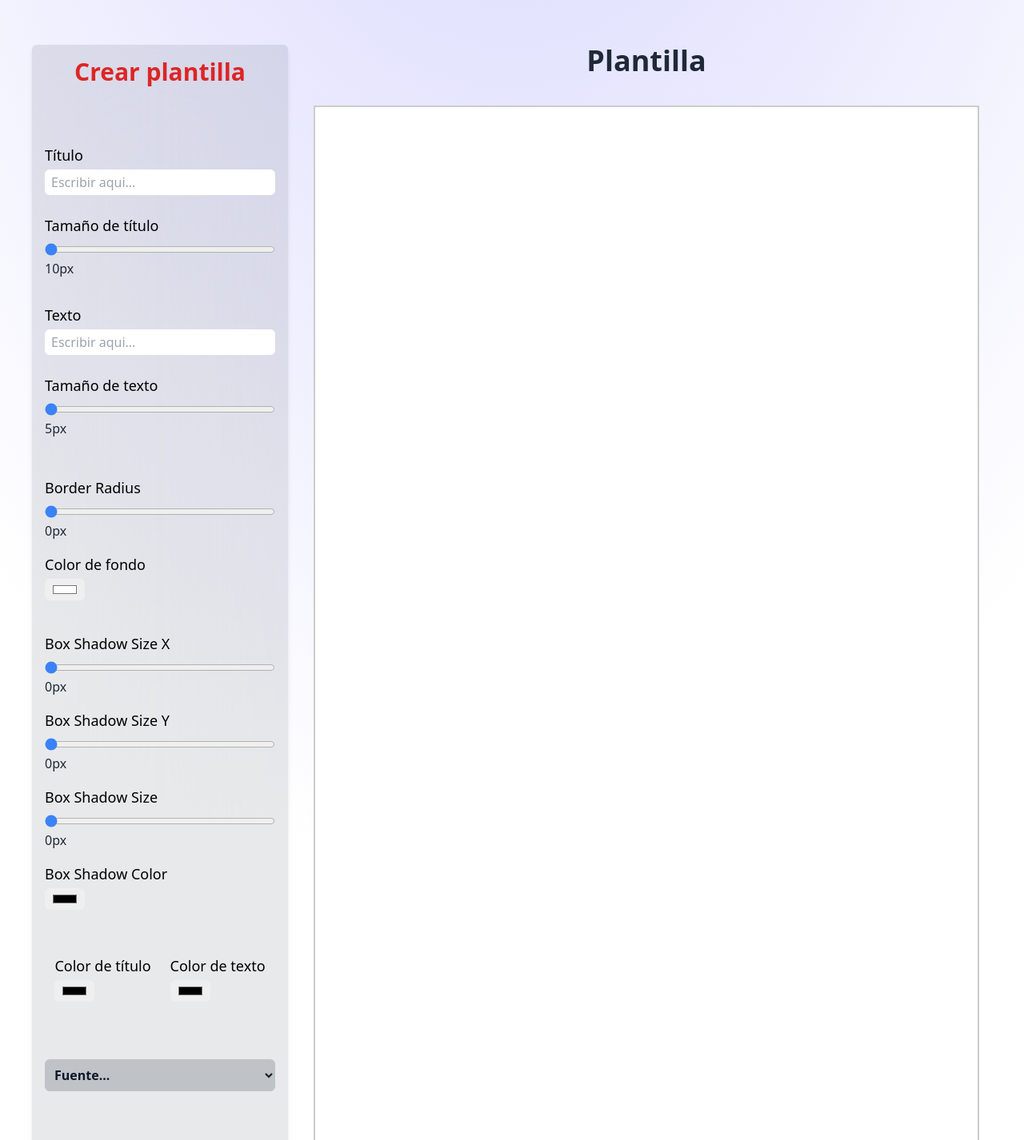
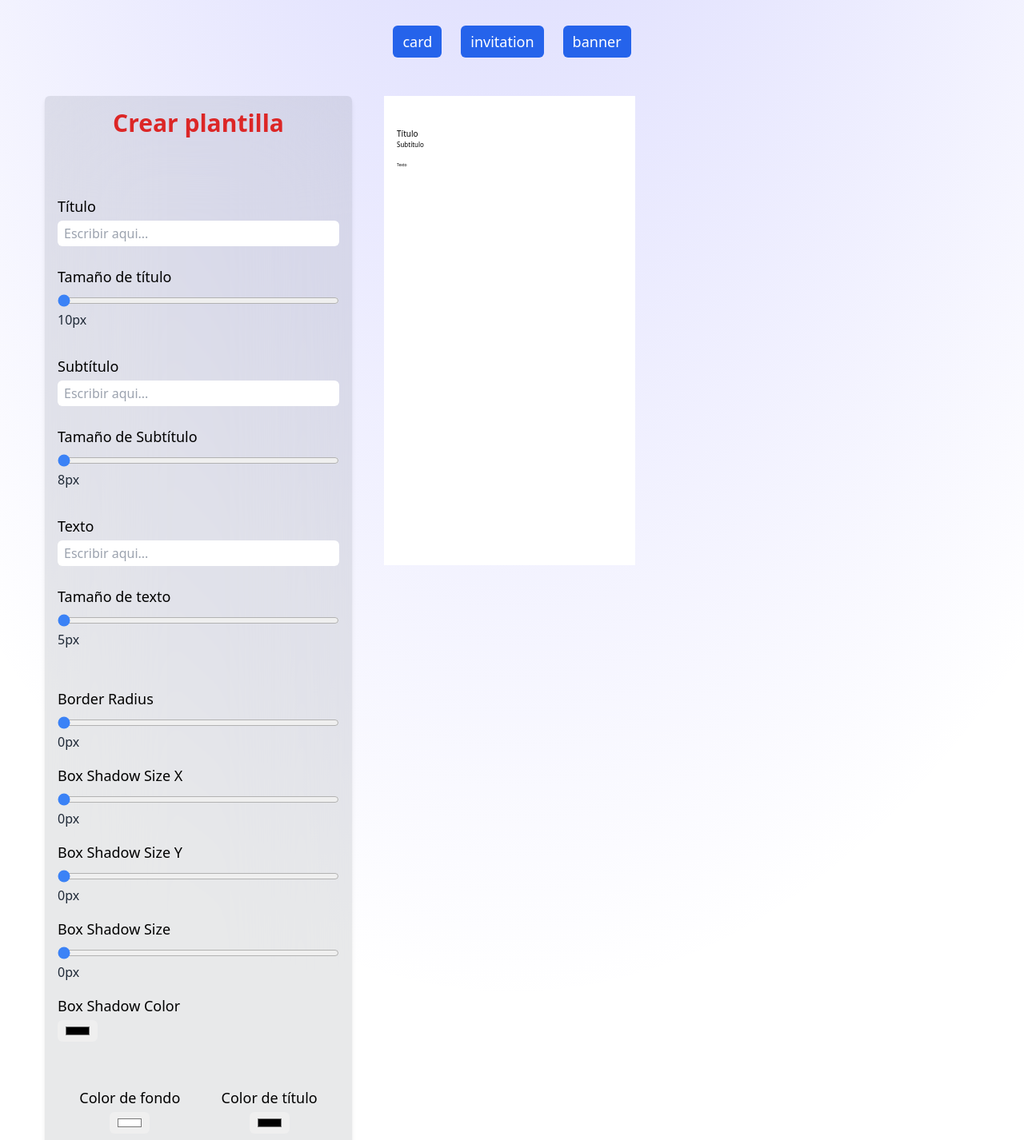
Before and after one commit to nicotapie30/template-view, a React (Vite) app: page / in a window 1280 px wide. Shown: the part 200-1626 px from the top of the page at 80% size. Built offline with nearby package versions, Linux system fonts and the light colour scheme.

Commit message:
add: 09 Subiendo manejo de estados al componente padre Main.jsx y agregando lógica de selección de templates específicas

```diff
--- a/src/components/form/Form.jsx
+++ b/src/components/form/Form.jsx
@@ -1,15 +1,11 @@
 import React, { useState } from 'react'
 import { Button } from '@/components/buttons/Button'
 import { Input } from '@/components/inputs/Input'
-import { Template } from '@/components/main/Template'
 import { SelectFont } from '@/components/inputs/SelectFont'
-import { initialValues } from '@/utils/initialValues'
+import initialValues from '@/utils/initialValues.js'
 import { handleImageChange } from '@/utils/imageLogicInput'
 
-export const Form = () => {
-	const [inputValue, setInputValue] = useState(initialValues)
-	const [font, setFont] = useState('')
-
+export const Form = ({ inputValue, setInputValue, font, setFont }) => {
 	const handleChange = (e) => {
 		const { id, value, files } = e.target
 		if (id === 'image' && files.length > 0) {
@@ -32,9 +28,9 @@ export const Form = () => {
 	}
 
 	return (
-		<div className='w-screen h-full p-4 px-10 flex gap-4'>
+		<div className='w-auto h-full px-10 flex gap-4'>
 			<form
-				className='w-auto min-w-80 h-full p-4 mt-12 flex flex-col gap-14 bg-gray-800/10 backdrop-blur-3xl rounded-md shadow-md'
+				className='w-96 min-w-70 h-full p-4 flex flex-col gap-14 bg-gray-800/10 backdrop-blur-3xl rounded-md shadow-md'
 				onSubmit={handleSubmit}
 			>
 				<h2 className='mb-4 text-center text-3xl font-bold text-red-600'>
@@ -55,10 +51,33 @@ export const Form = () => {
 						<Input
 							type='range'
 							name='Tamaño de título'
-							id='fontTitleSize'
+							id='titleSize'
 							min='10'
 							max='50'
-							value={inputValue.fontTitleSize}
+							value={inputValue.titleSize}
+							onChange={handleChange}
+						/>
+					</div>
+				</div>
+
+				<div className='flex flex-col gap-6'>
+					<Input
+						type='text'
+						name='Subtítulo'
+						id='subTitle'
+						placeholder='Escribir aqui...'
+						value={inputValue.subTitle}
+						onChange={handleChange}
+					/>
+
+					<div>
+						<Input
+							type='range'
+							name='Tamaño de Subtítulo'
+							id='subTitleSize'
+							min='8'
+							max='35'
+							value={inputValue.subTitleSize}
 							onChange={handleChange}
 						/>
 					</div>
@@ -78,10 +97,10 @@ export const Form = () => {
 						<Input
 							type='range'
 							name='Tamaño de texto'
-							id='fontTextSize'
+							id='textSize'
 							min='5'
 							max='30'
-							value={inputValue.fontTextSize}
+							value={inputValue.textSize}
 							onChange={handleChange}
 						/>
 					</div>
@@ -95,14 +114,6 @@ export const Form = () => {
 						min='0'
 						max='50'
 						value={inputValue.borderRadius}
-						onChange={handleChange}
-					/>
-
-					<Input
-						type='color'
-						name='Color de fondo'
-						id='backgroundColor'
-						value={inputValue.backgroundColor}
 						onChange={handleChange}
 					/>
 
@@ -144,12 +155,28 @@ export const Form = () => {
 						onChange={handleChange}
 					/>
 				</div>
-				<div className='w-full h-full flex gap-6 place-content-center'>
+				<div className='w-full h-full flex gap-6 flex-wrap justify-evenly text-center'>
+					<Input
+						type='color'
+						name='Color de fondo'
+						id='backgroundColor'
+						value={inputValue.backgroundColor}
+						onChange={handleChange}
+					/>
+
 					<Input
 						type='color'
 						name='Color de título'
 						id='titleColor'
 						value={inputValue.titleColor}
+						onChange={handleChange}
+					/>
+
+					<Input
+						type='color'
+						name='Color de Subtítulo'
+						id='subTitleColor'
+						value={inputValue.subTitleColor}
 						onChange={handleChange}
 					/>
 
@@ -175,8 +202,6 @@ export const Form = () => {
 					<Button type='reset' content='Resetear' onClick={handleReset} />
 				</div>
 			</form>
-
-			<Template values={inputValue} font={font} />
 		</div>
 	)
 }
--- a/src/components/inputs/Input.jsx
+++ b/src/components/inputs/Input.jsx
@@ -24,6 +24,8 @@ export const Input = ({
 			className='flex flex-col gap-1 text-lg font-medium relative'
 		>
 			{name}
+			{type === 'color' && id !== 'boxShadowColor' ? (
+				<div className='flex justify-center gap-2'>
 					<input
 						type={type}
 						name={name}
@@ -35,6 +37,35 @@ export const Input = ({
 						max={max}
 						className={className()}
 					/>
+				</div>
+			) : (
+				<input
+					type={type}
+					name={name}
+					id={id}
+					value={value}
+					onChange={onChange}
+					placeholder={placeholder}
+					min={min}
+					max={max}
+					className={className()}
+				/>
+			)}
+			{type !== 'color' && id === 'boxShadowColor' ? (
+				<input
+					type={type}
+					name={name}
+					id={id}
+					value={value}
+					onChange={onChange}
+					placeholder={placeholder}
+					min={min}
+					max={max}
+					className={className()}
+				/>
+			) : (
+				''
+			)}
 			{type === 'range' && (
 				<span className='text-gray-800 text-base font-medium absolute top-14'>
 					{value}px
--- a/src/components/inputs/SelectFont.jsx
+++ b/src/components/inputs/SelectFont.jsx
@@ -3,7 +3,12 @@ export const SelectFont = ({ font, setFont }) => {
 		setFont(e.target.value)
 	}
 
-	const className = 'w-full p-2 bg-blue-50 text-slate-800 font-medium'
+	const fonts = [
+		{ id: 'fuente', label: 'Fuente' },
+		{ id: 'font-sans', label: 'Sans Serif' },
+		{ id: 'font-serif', label: 'Serif' },
+		{ id: 'font-mono', label: 'Monospace' },
+	]
 
 	return (
 		<select
@@ -13,18 +18,15 @@ export const SelectFont = ({ font, setFont }) => {
 			value={font}
 			onChange={handleSelect}
 		>
-			<option value='' className={className}>
-				Fuente...
-			</option>
-			<option value='font-sans' className={className}>
-				font-sans
-			</option>
-			<option value='font-serif' className={className}>
-				font-serif
-			</option>
-			<option value='font-mono' className={className}>
-				font-mono
-			</option>
+			{fonts.map((font) => (
+				<option
+					key={font.id}
+					value={font.id}
+					className='w-full p-2 bg-blue-50 text-slate-800 font-medium'
+				>
+					{font.label}
+				</option>
+			))}
 		</select>
 	)
 }
--- a/src/components/main/Main.jsx
+++ b/src/components/main/Main.jsx
@@ -1,13 +1,44 @@
+import { useState } from 'react'
 import { Form } from '@/components/form/Form'
 import { downloadPDF } from '@/utils/PDF/downloadPDF'
 import { Button } from '../buttons/Button'
+import { Template } from './template/Template'
+import initialvalues from '@/utils/initialValues.js'
 
 export const Main = () => {
+	const [templateType, setTemplateType] = useState('card')
+	const [inputValue, setInputValue] = useState(initialvalues)
+	const [font, seFont] = useState('')
+
+	const handleTemplateChange = (type) => {
+		setTemplateType(type)
+	}
+
 	return (
-		<main className='w-full h-full mt-12 p-4 flex flex-col items-center justify-center'>
-			<h1 className='text-5xl font-bold text-blue-800'>Template View</h1>
-			<div>
-				<Form />
+		<main className='w-full h-full mt-12 p-4 flex flex-col items-center'>
+			<h1 className='text-5xl mb-10 font-bold text-blue-800'>Template View</h1>
+
+			<div className='w-full flex flex-col gap-12'>
+				<article className='w-full h-auto flex gap-6 text-sm font-medium justify-center'>
+					{['card', 'invitation', 'banner'].map((type) => (
+						<Button
+							key={type}
+							onClick={() => handleTemplateChange(type.toLowerCase())}
+							type='button'
+							content={type}
+						/>
+					))}
+				</article>
+
+				<section className='w-full h-auto flex'>
+					<Form
+						inputValue={inputValue}
+						setInputValue={setInputValue}
+						font={font}
+						seFont={seFont}
+					/>
+					<Template type={templateType} values={inputValue} font={font} />
+				</section>
 			</div>
 			<Button
 				onClick={downloadPDF}
--- a/src/components/main/Template.jsx
+++ /dev/null
@@ -1,78 +0,0 @@
-import './template.css'
-
-export const Template = ({ values, font }) => {
-	const {
-		backgroundColor,
-		titleColor,
-		textColor,
-		fontTitleSize,
-		fontTextSize,
-		image,
-		borderRadius,
-		boxShadowSize,
-		boxShadowSizeX,
-		boxShadowSizeY,
-		boxShadowColor,
-	} = values
-
-	const fontFamily =
-		font === 'font-sans'
-			? 'Arial, sans-serif'
-			: font === 'font-serif'
-				? 'Georgia, serif'
-				: font === 'font-mono'
-					? 'Courier New, monospace'
-					: ''
-
-	return (
-		<section className='w-full flex flex-col gap-4'>
-			<h3 className='mb-1 mt-12 text-4xl text-gray-800 text-center font-bold'>
-				Plantilla
-			</h3>
-			<article id='template' className='w-full h-full p-4 overflow-hidden'>
-				<div
-					className='template-container'
-					style={{
-						backgroundColor: backgroundColor,
-						borderRadius: `${borderRadius}px`,
-						boxShadow: `${boxShadowSizeX}px ${boxShadowSizeY}px ${boxShadowSize}px ${boxShadowColor}`,
-					}}
-				>
-					<h4
-						className='mb-10 mt-3 text-4xl font-bold'
-						style={
-							titleColor && {
-								color: titleColor,
-								fontFamily: fontFamily,
-								fontSize: `${fontTitleSize}px`,
-							}
-						}
-					>
-						{values.title}
-					</h4>
-					<p
-						className='w-full text-lg flex justify-center'
-						style={
-							textColor && {
-								color: textColor,
-								fontFamily: fontFamily,
-								fontSize: `${fontTextSize}px`,
-							}
-						}
-					>
-						{values.text}
-					</p>
-					{image && (
-						<div className='w-8/12 h-6/12'>
-							<img
-								src={image}
-								alt='Image'
-								className='size-full rounded-md border-none outline-none object-contain'
-							/>
-						</div>
-					)}
-				</div>
-			</article>
-		</section>
-	)
-}
--- a/src/components/main/template.css
+++ /dev/null
@@ -1,14 +0,0 @@
-.template-container {
-	max-width: 100%;
-	width: 100%;
-	height: 100%;
-	overflow: hidden;
-	text-wrap: wrap;
-	padding: 16px;
-	z-index: 10;
-	display: flex;
-	flex-direction: column;
-	align-items: center;
-	border: 2px solid rgba(0, 0, 0, 0.2);
-	border-radius: 0px;
-}
--- /dev/null
+++ b/src/components/main/template/Template.jsx
@@ -0,0 +1,23 @@
+import { CardTemplate } from './cardTemplate/CardTemplate'
+
+const templatemMap = {
+	card: CardTemplate,
+}
+
+export const Template = ({ type, values, font }) => {
+	const SelectedTemplate = templatemMap[type]
+
+	if (!SelectedTemplate) {
+		return (
+			<div className='w-full h-full rounded-md bg-red-400 font-bold'>
+				Error: Tipo de plantilla no valida
+			</div>
+		)
+	} else {
+		return (
+			<div className='w-full h-auto'>
+				<SelectedTemplate values={values} font={font} />
+			</div>
+		)
+	}
+}
--- /dev/null
+++ b/src/components/main/template/cardTemplate/CardTemplate.jsx
@@ -0,0 +1,84 @@
+export const CardTemplate = ({ values, font }) => {
+	const {
+		backgroundColor,
+		titleColor,
+		subTitleColor,
+		textColor,
+		titleSize,
+		subTitleSize,
+		textSize,
+		image,
+		borderRadius,
+		boxShadowSize,
+		boxShadowSizeX,
+		boxShadowSizeY,
+		boxShadowColor,
+	} = values || {}
+
+	const fontFamily =
+		font === 'font-sans'
+			? 'Arial, sans-serif'
+			: font === 'font-serif'
+				? 'Georgia, serif'
+				: font === 'font-mono'
+					? 'Courier New, monospace'
+					: ''
+	return (
+		<div
+			className='w-2/5 h-1/3 p-4 transition-all z-10'
+			style={{
+				backgroundColor: backgroundColor,
+				borderRadius: borderRadius,
+				boxShadow: `${boxShadowSizeX}px ${boxShadowSizeY}px ${boxShadowSize}px ${boxShadowColor}`,
+			}}
+		>
+			<header className='w-full h-auto flex flex-col gap-6'>
+				<div>
+					{image && (
+						<img
+							src={image}
+							alt='User image'
+							title='Imágen de usuario'
+							className='w-14 h-14 rounded-full border-2 border-white object-contain object-center'
+						/>
+					)}
+				</div>
+
+				<h4
+					className='w-full'
+					style={{
+						fontFamily: fontFamily,
+						fontSize: titleSize,
+						color: titleColor,
+					}}
+				>
+					{values.title || 'Título'}
+				</h4>
+			</header>
+			<section className='w-full h-auto flex flex-col gap-4'>
+				<h5
+					className='w-full'
+					style={{
+						fontFamily: fontFamily,
+						fontSize: subTitleSize,
+						color: subTitleColor,
+					}}
+				>
+					{values.subTitle || 'Subtítulo'}
+				</h5>
+
+				<p
+					className='w-full text-wrap'
+					style={{
+						fontFamily: fontFamily,
+						fontSize: textSize,
+						color: textColor,
+					}}
+				>
+					{values.text || 'Texto'}
+				</p>
+			</section>
+			<footer></footer>
+		</div>
+	)
+}
--- a/src/utils/initialValues.js
+++ b/src/utils/initialValues.js
@@ -1,11 +1,14 @@
-export const initialValues = {
+const initialValues = {
 	title: '',
+	subTitle: '',
 	text: '',
 	backgroundColor: '#ffffff',
 	titleColor: '#000000',
+	subTitleColor: '#000000',
 	textColor: '#000000',
-	fontTitleSize: 10,
-	fontTextSize: 5,
+	titleSize: 10,
+	subTitleSize: 8,
+	textSize: 5,
 	image: '',
 	borderRadius: 0,
 	boxShadowSizeX: 0,
@@ -13,3 +16,5 @@ export const initialValues = {
 	boxShadowSize: 0,
 	boxShadowColor: '#000000',
 }
+
+export default initialValues
```
Also changed, not shown: src/components/main/template/bannerTemplate/BannerTemplate.jsx (added), src/components/main/template/invitationTemplate/InvitationTemplate.jsx (added). Lines whose indentation alone changed are shown as unchanged.
